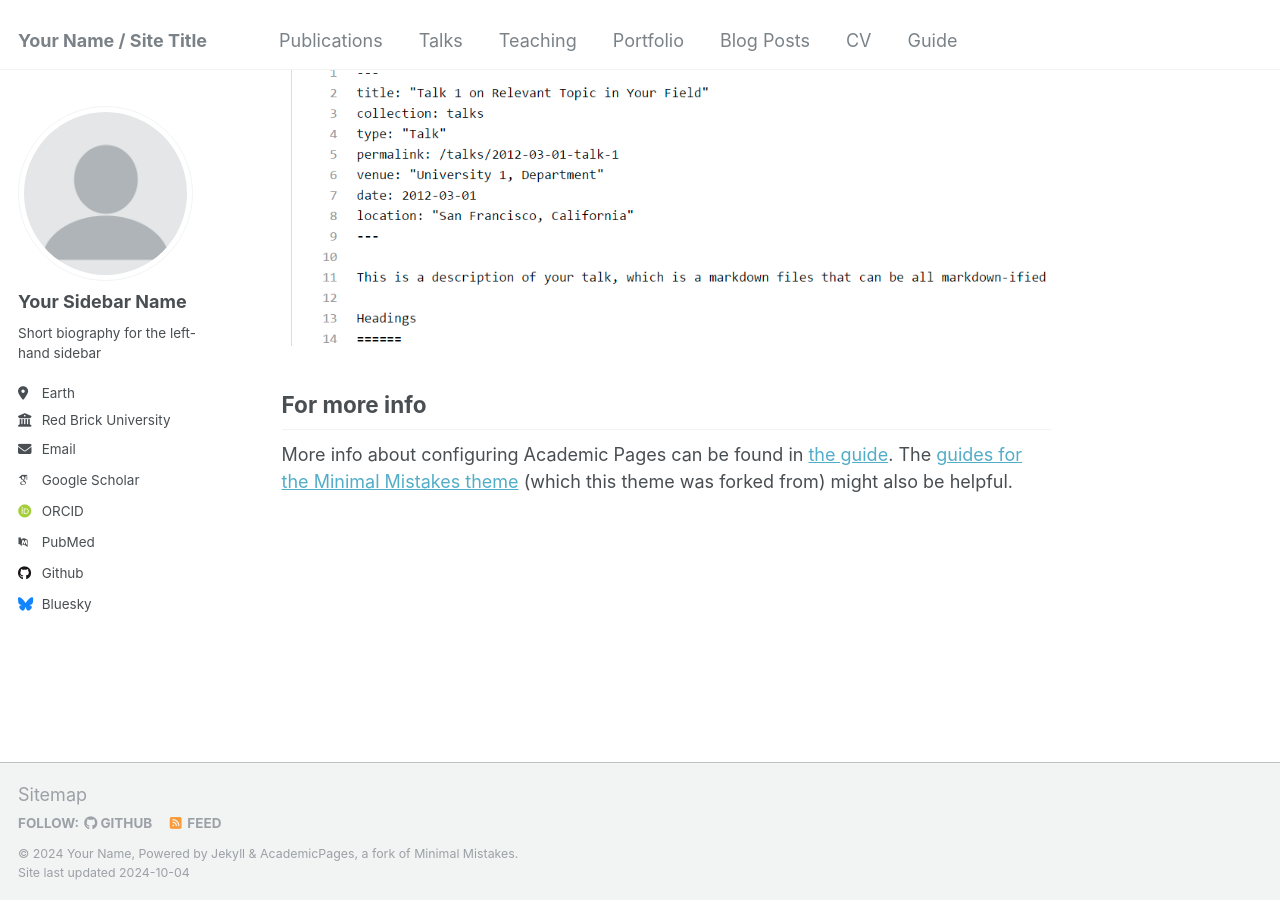
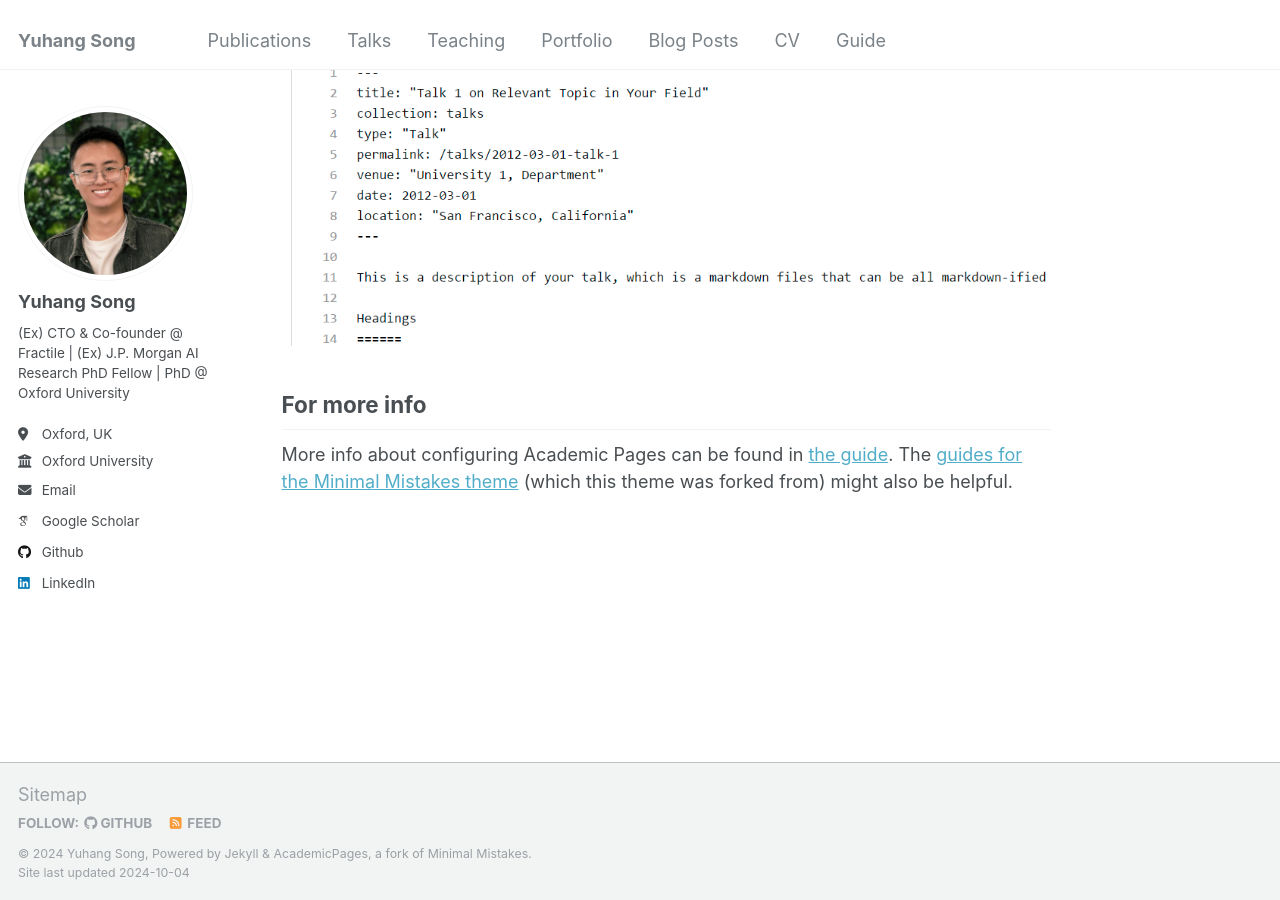
Before and after one commit to YuhangSong/YuhangSong.github.io, a Jekyll site: the page built from _pages/about.md, in a window 1280 px wide and 900 px high, scrolled down 2643 px. Built offline with Jekyll 4.4.1, drawn with Linux system fonts in a browser that asks for light colours; some web fonts are replaced.

Commit message:
update _config.yml and profile.png

```diff
--- a/_config.yml
+++ b/_config.yml
@@ -8,9 +8,9 @@
 
 # Basic Site Settings
 locale                   : "en-US"
-title                    : "Your Name / Site Title"
+title                    : "Yuhang Song"
 title_separator          : "-"
-name                     : &name "Your Name"
+name                     : &name "Yuhang Song"
 description              : &description "personal description"
 url                      : https://academicpages.github.io # the base hostname & protocol for your site e.g. "https://mmistakes.github.io"
 baseurl                  : "" # the subpath of your site, e.g. "/blog"
@@ -22,33 +22,33 @@ repository               : "academicpages/academicpages.github.io"
 author:
   # Biographic information
   avatar           : "profile.png"
-  name             : "Your Sidebar Name"
+  name             : "Yuhang Song"
   pronouns         : # example: "she/her"
-  bio              : "Short biography for the left-hand sidebar"
-  location         : "Earth"
-  employer         : "Red Brick University"
+  bio              : "(Ex) CTO & Co-founder @ Fractile | (Ex) J.P. Morgan AI Research PhD Fellow | PhD @ Oxford University"
+  location         : "Oxford, UK"
+  employer         : "Oxford University"
   uri              : # URL
-  email            : "none@example.org"
+  email            : "dr.yuhang.song@gmail.com"
 
   # Academic websites
   arxiv            : # URL - Update with the correct link to your profile
-  googlescholar    : "https://scholar.google.com/citations?user=PS_CX0AAAAAJ"
+  googlescholar    : "https://scholar.google.com/citations?user=cyd3EsgAAAAJ"
   impactstory      : # URL
-  orcid            : "http://orcid.org/yourorcidurl"
+  orcid            : # URL
   semantic         : # URL
-  pubmed           : "https://www.ncbi.nlm.nih.gov/pubmed/?term=john+snow"
+  pubmed           : # URL
   researchgate     : # URL
 
   # Repositories and software development
   bitbucket        : # Username - Update with your username on the site
   codepen          : # Username
   dribbble         : # Username
-  github           : "academicpages"
+  github           : "yuhangsong"
   kaggle           : # Username
   stackoverflow    : # User number or user number and name (i.e., use "1" or "1/jeff-atwood")
 
   # Social media
-  bluesky          : "bsky.app" # Replace this with you Bluesky username
+  bluesky          : # Username
   facebook         : # Username
   flickr           : # Username
   foursquare       : # Username
@@ -57,7 +57,7 @@ author:
   keybase          : # Username
   instagram        : # Username
   lastfm           : # Username
-  linkedin         : # Username
+  linkedin         : yuhang-song
   mastodon         : # URL
   medium           : # URL
   pinterest        : # Username
```
Also changed, not shown: images/profile-long.png (added), images/profile.png.
